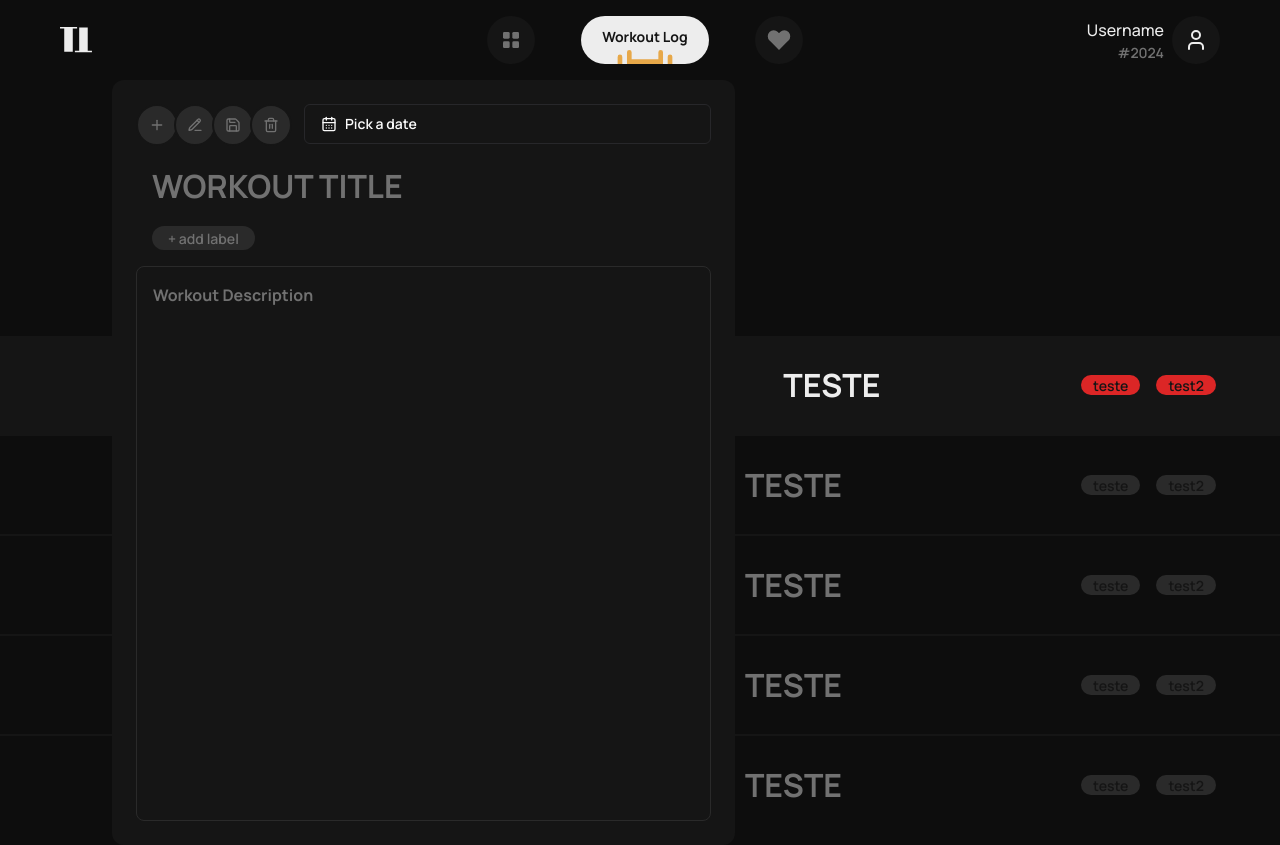
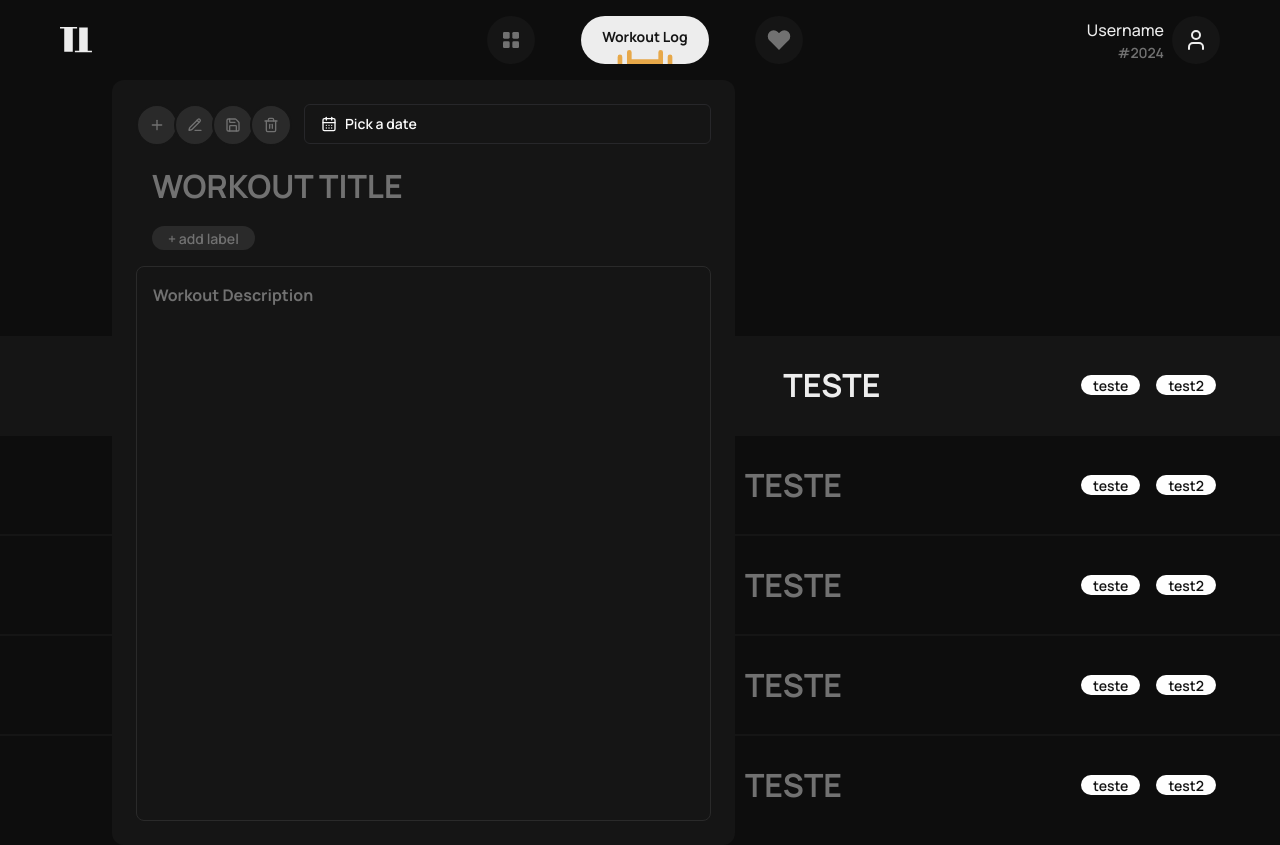
Before and after one commit to VLV-subgrupo/o2t, a Next.js app in the folder frontend/: page /log in a window 1280 px wide. Built offline with nearby package versions, Linux system fonts and the light colour scheme.

Commit message:
refactor: Update ListItem component to include tag color prop

```diff
--- a/frontend/app/(trackerPage)/components/listItem.tsx
+++ b/frontend/app/(trackerPage)/components/listItem.tsx
@@ -21,7 +21,7 @@ const ListItem = ({selected, title, date, tags = []} : Prop) => {
             </div>
             <div className="flex flex-row gap-4 justify-end">
                 {tags.map((tag, index) => (
-                    <Tags key={index} selected={selected} name={tag} />
+                    <Tags key={index} selected={selected} name={tag} color="#FFFFFF"/>
                 ))}
             </div>
         </div>
```
